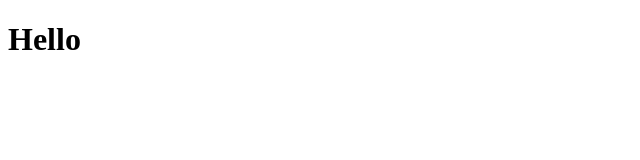
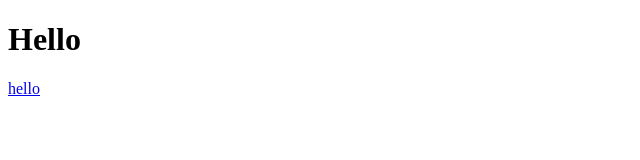
Before and after one commit to Code0fChiragSharma/test, a plain HTML site: page index.html in a window 1280 px wide. Shown: the full height of the page, 0-640 px from the left. Drawn offline with Linux system fonts and the light colour scheme.

Commit message:
add btn1

```diff
--- a/index.html
+++ b/index.html
@@ -7,5 +7,6 @@
 </head>
 <body>
     <h1>Hello</h1>
+    <a href="dark.html">hello</a>
 </body>
 </html>
```
